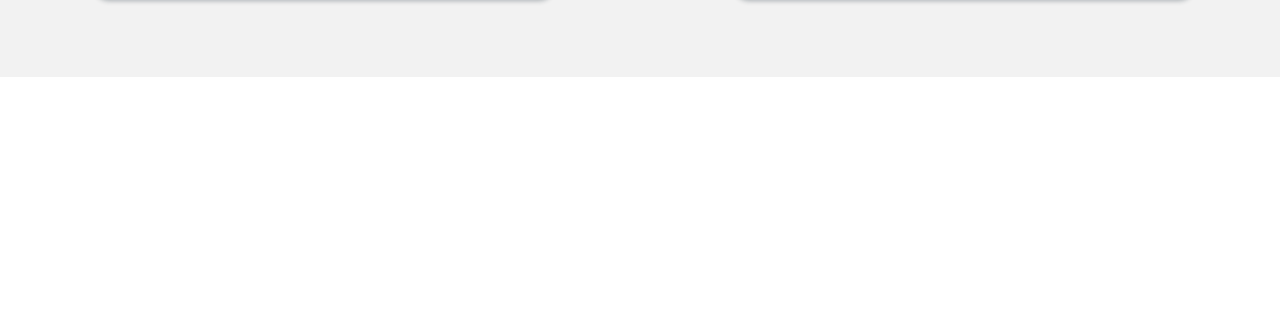
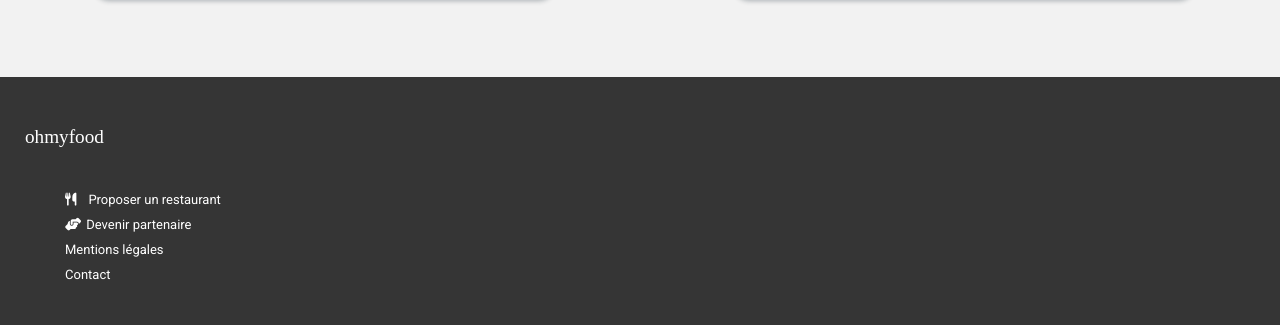
Before and after one commit to mfallgithub/P3-mfall-project, a website: page index.html in a window 1280 px wide. Shown: the part 1214-1539 px from the top of the page. Before the commit the page ends 1291 px from the top, so only its background shows below. Drawn offline with Linux system fonts and the light colour scheme; a web font is replaced by a local one.

Commit message:
implement footer

```diff
--- a/index.html
+++ b/index.html
@@ -1,5 +1,6 @@
 <!DOCTYPE html>
 <html lang="en">
+
 <head>
     <meta charset="UTF-8" />
     <meta name="viewport" content="width=device-width, initial-scale=1.0" />
@@ -13,6 +14,7 @@
     <script src="https://kit.fontawesome.com/e12656a842.js" crossorigin="anonymous"></script>
     <title>Ohmyfoodaccueil</title>
 </head>
+
 <body>
     <span class="loading"></span>
     <header>
@@ -139,5 +141,35 @@
         </article>
 
     </section>
+    <!--Pied de page-->
+    <!--<footer>
+        <h1>Ohmyfood</h1>
+        <div class="footer__restaurantip">
+            <i class="fas fa-utensils"></i>
+            <a href="#">Proposer un restaurant</a>
+        </div>
+        <div class="footer__handshelpip">
+            <i class="fas fa-hands-helping"></i>
+            <a href="#">Devenir partenaire</a>
+        </div>
+        <div class="legalnotice">
+            <a href="#">Mentions légales</a>
+        </div>
+        <div class="contact">
+            <p><a href="mailto:stephaniereiser@gmail.com">Contact</a></p>
+        </div>
+
+    </footer>-->
+    <!--deuxieme façon-->
+    <footer>
+        <h3>ohmyfood</h3>
+        <ul>
+            <li><a href="#"><i class="fas fa-utensils"></i>Proposer un restaurant</a></li>
+            <li><a href="#"><i class="fas fa-hands-helping"></i>Devenir partenaire</a></li>
+            <li><a href="#">Mentions légales</a></li>
+            <li><a href="mailto:ohmyfood-contact@gmail.com">Contact</a></li>
+        </ul>
+    </footer>
 </body>
+
 </html>
--- a/sass/layouts/_communs.scss
+++ b/sass/layouts/_communs.scss
@@ -35,3 +35,33 @@
         font-size: map-get($font-size, logo);
     }
 }
+
+/****Footer second manner**/
+footer {
+    background-color: #353535;
+    padding: 25px;
+    color: white;
+}
+h3 {
+    font-family: "Shrikhand", "sans-serif";
+    padding: 5px 0 20px 0;
+    font-size: 1.2rem;
+    font-weight: 500;
+}
+ul {
+    //permet de supprimer les "."
+    list-style-type: none;
+    li {
+        padding: 5px 0 5px 0;
+        a {
+            color: white;
+        }
+    }
+}
+
+.fa-utensils {
+    margin-right: 12px;
+}
+.fa-hands-helping {
+    margin-right: 5px;
+}
```
Also changed, not shown: css/main.css, 1 other file. Lines whose indentation alone changed are shown as unchanged.
